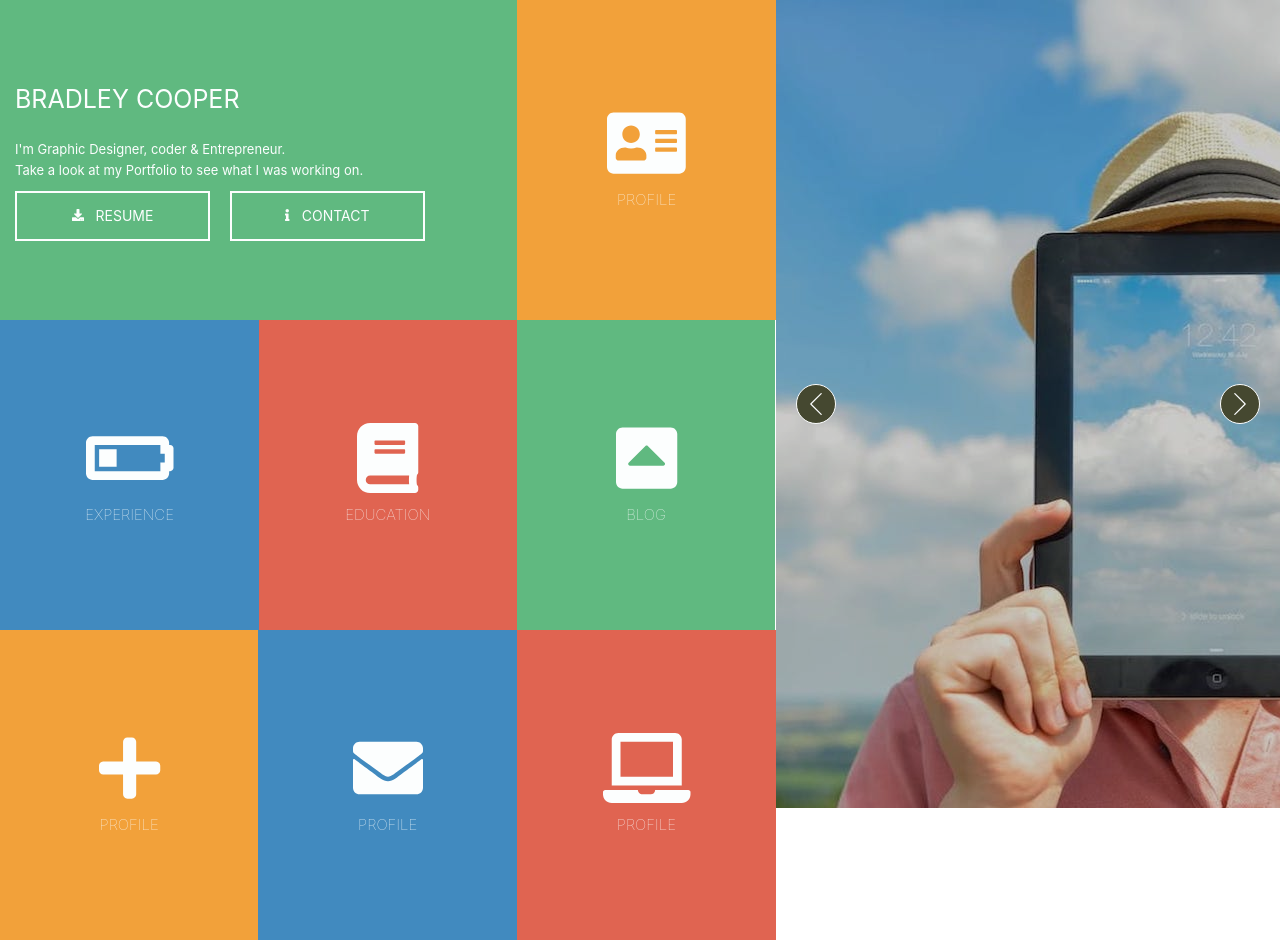
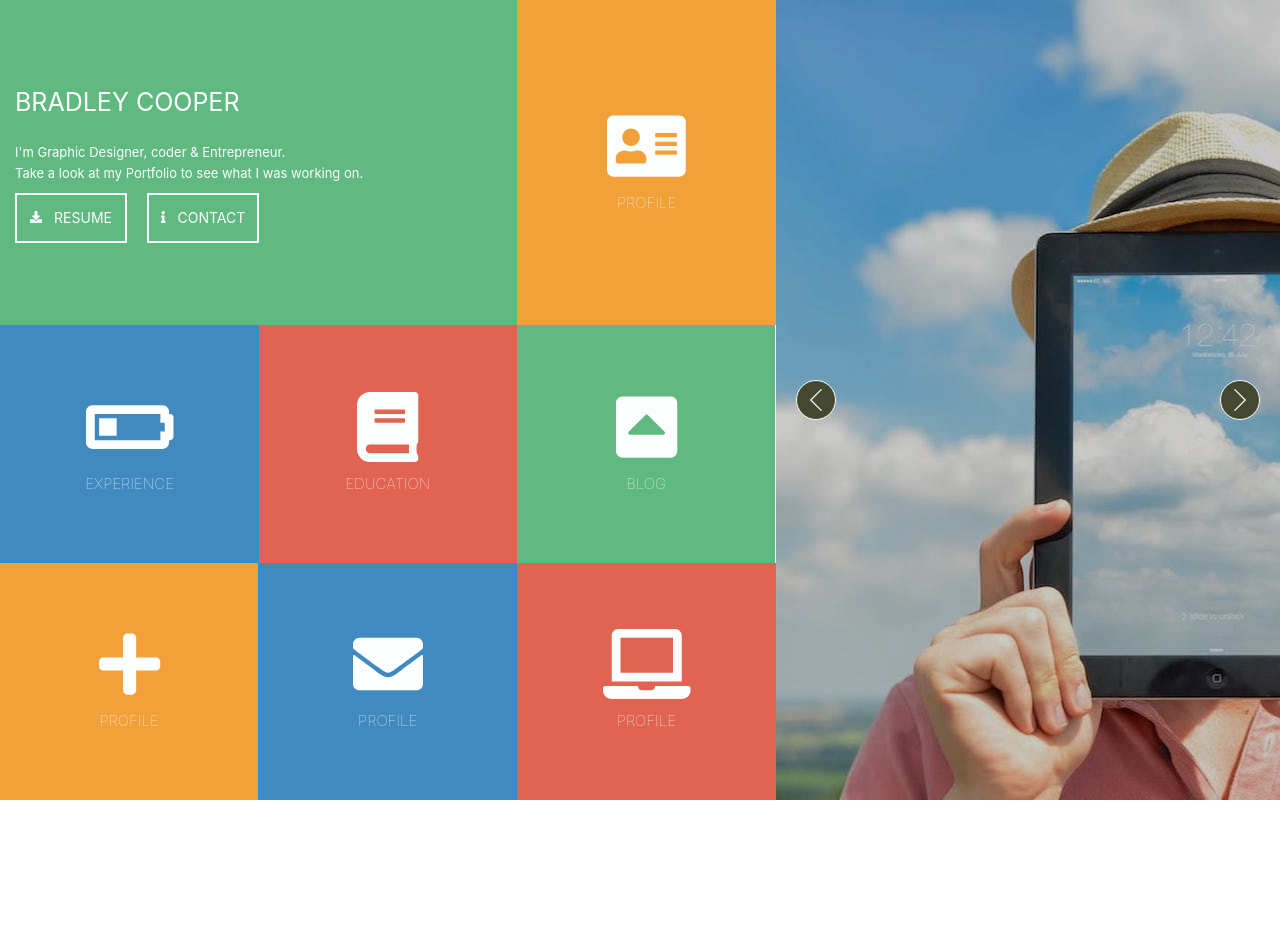
Before and after one commit to ajames20/aj-comp-challenge-1, a plain HTML site: page index.html in a window 1280 px wide. After the commit the page ends 800 px from the top, so only its background shows below. Drawn offline with Linux system fonts and the light colour scheme.

Commit message:
Update buttons sizes for large screens

```diff
--- a/assets/css/main.css
+++ b/assets/css/main.css
@@ -50,7 +50,7 @@ body {
   justify-content: center;
 }
 
-@media (min-width: 600px) {
+@media screen and (min-width: 600px) {
   .card-section {
     flex-wrap: wrap;
     flex-direction: row;
@@ -58,7 +58,7 @@ body {
   }
 }
 
-@media (min-width: 1200px) {
+@media screen and (min-width: 1200px) {
   .card-section {
     width: 80%;
   }
@@ -94,15 +94,9 @@ body {
   padding: 1.5rem 1.5rem;
 }
 
-@media (min-width: 600px) {
+@media screen and (min-width: 600px) {
   .card-one {
     flex: 2 0 auto;
-  }
-}
-
-@media (min-width: 900px) {
-  .card-one {
-    height: 32rem;
   }
 }
 
@@ -156,7 +150,7 @@ body {
   flex-direction: column;
 }
 
-@media (min-width: 600px) {
+@media screen and (min-width: 600px) {
   .nav {
     width: 100%;
     height: 5rem;
@@ -168,6 +162,12 @@ body {
   .card-one--button:first-of-type {
     margin-right: 2rem;
     margin-bottom: 0;
+  }
+}
+
+@media screen and (min-width: 1200px) {
+  .card-one--button {
+    width: 23%;
   }
 }
 
@@ -184,11 +184,11 @@ body {
 .card-seven,
 .card-eight {
   align-items: center;
-  height: 29rem;
+  height: 30rem;
   width: 100%;
 }
 
-@media (min-width: 600px) {
+@media screen and (min-width: 600px) {
   .card-two,
   .card-three,
   .card-four,
@@ -197,11 +197,14 @@ body {
   .card-seven,
   .card-eight {
     width: 50%;
-    height: 31rem;
+    height: 28rem;
+  }
+  .card-eight {
+    flex: 1;
   }
 }
 
-@media (min-width: 900px) {
+@media screen and (min-width: 900px) {
   .card-two,
   .card-three,
   .card-four,
@@ -210,9 +213,11 @@ body {
   .card-seven,
   .card-eight {
     width: 33.3%;
+    height: auto;
   }
-  .card-two {
-    height: 32rem;
+  .card-seven,
+  .card-eight {
+    flex: 1;
   }
 }
 
@@ -248,7 +253,7 @@ body {
   background-color: var(--primary-orange);
 }
 
-@media (min-width: 900px) {
+@media screen and(min-width: 900px) {
   .card-seven,
   .card-eight {
     flex: 1;
@@ -262,7 +267,7 @@ body {
   background-blend-mode: multiply;
   display: none;
   width: 52%;
-  height: 101vh;
+  height: 100vh;
   background-image: url('../img/designface.jpg');
 }
 
@@ -297,7 +302,7 @@ body {
   fill: var(--primary-black);
 }
 
-@media (min-width: 1200px) {
+@media screen and (min-width: 1200px) {
   .photo-section {
     display: block;
   }
```
